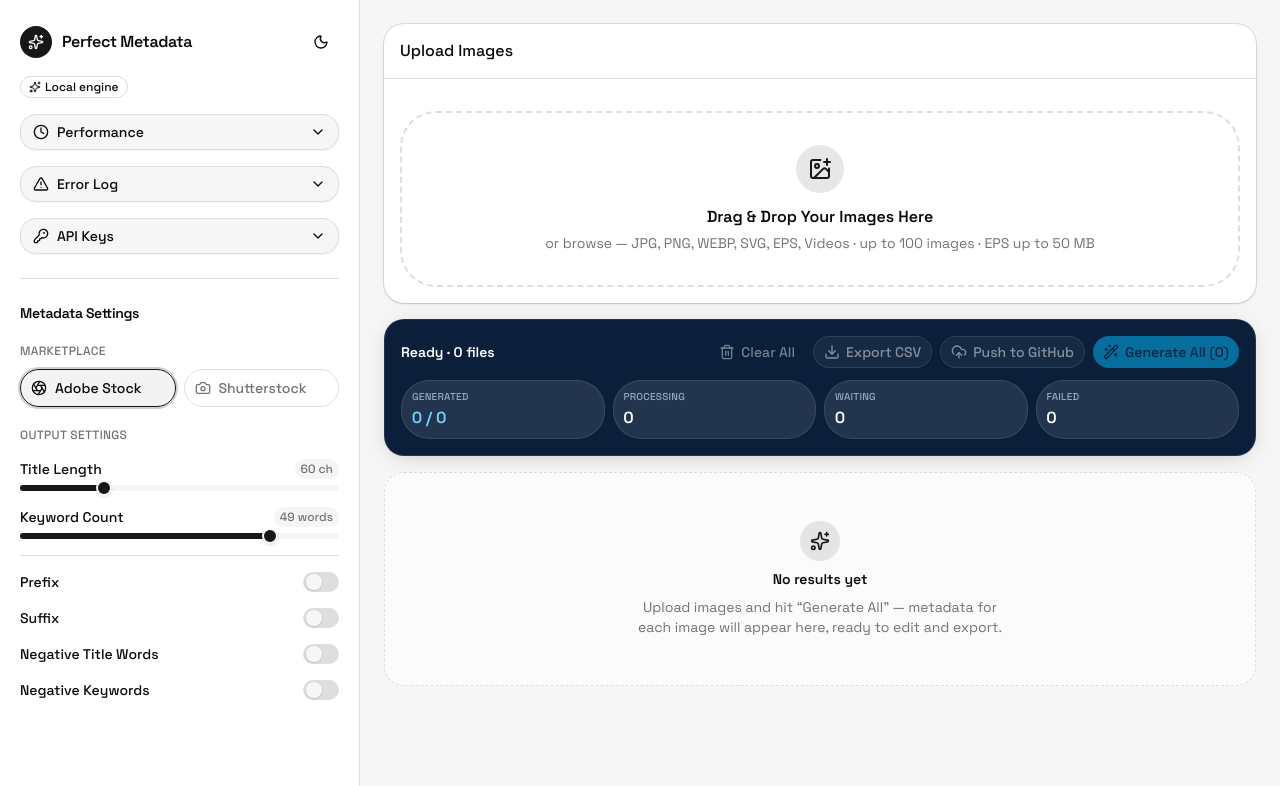
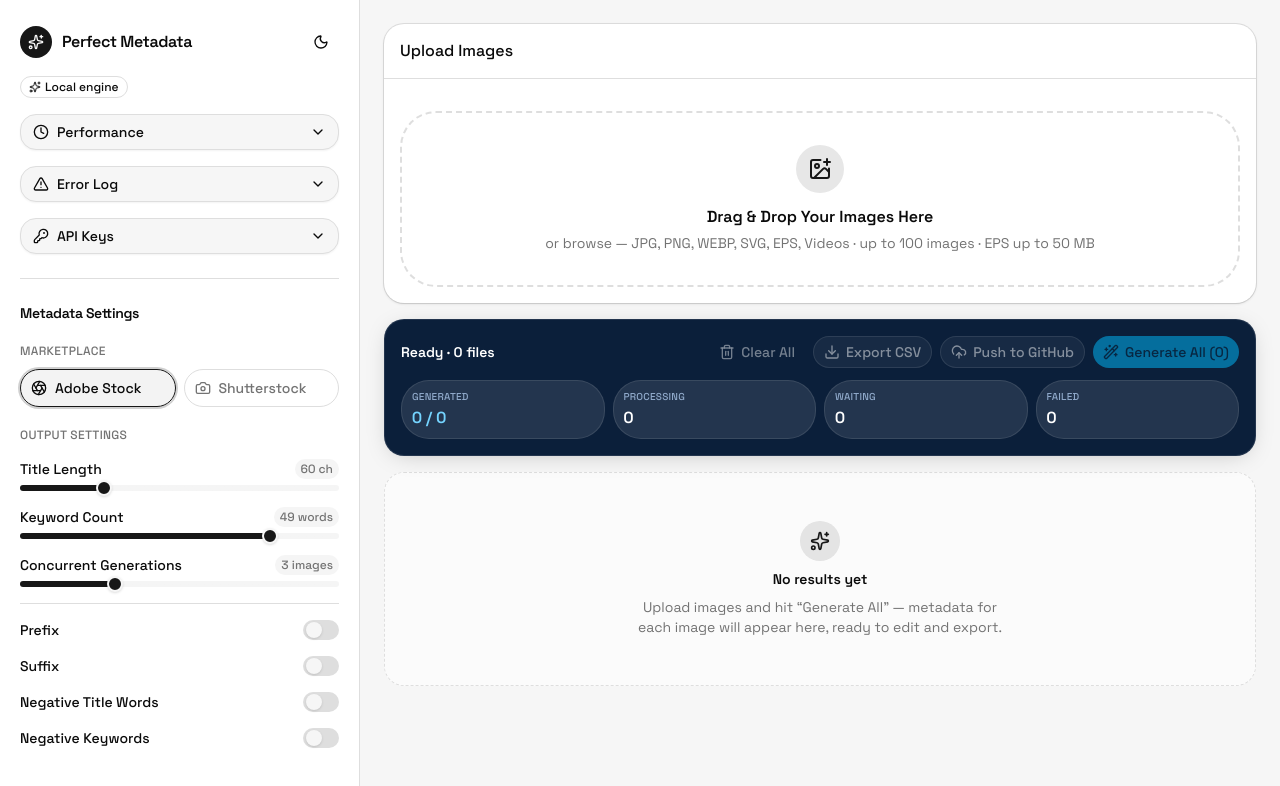
Before and after one commit to nahid1194-tech/perfect-metadata-ready, a Next.js app: page /app in a window 1280 px wide. Shown: the top 786 px of the page. Built offline with nearby package versions, Linux system fonts and the light colour scheme.

Commit message:
Make generation concurrency configurable (default 3, range 1-8)

```diff
--- a/src/components/dashboard/metadata-settings.tsx
+++ b/src/components/dashboard/metadata-settings.tsx
@@ -84,6 +84,14 @@ export function MetadataSettings() {
           min={5}
           max={60}
           onChange={(value) => setSettings({ keywordCount: value })}
+        />
+        <SliderRow
+          label="Concurrent Generations"
+          value={settings.maxConcurrent}
+          unit="images"
+          min={1}
+          max={8}
+          onChange={(value) => setSettings({ maxConcurrent: value })}
         />
 
         <div className="h-px bg-border" />
--- a/src/lib/generate.ts
+++ b/src/lib/generate.ts
@@ -366,6 +366,7 @@ export const DEFAULT_GENERATION_SETTINGS: GenerationSettings = {
   enableSuffix: false,
   enableNegativeTitleWords: false,
   enableNegativeKeywords: false,
+  maxConcurrent: 3,
 };
 
 function splitKeywordPhrase(phrase: string): string[] {
--- a/src/lib/queue.ts
+++ b/src/lib/queue.ts
@@ -821,7 +821,7 @@ export async function runQueue(
     }
   };
 
-  const CONCURRENCY = MAX_CONCURRENT_GENERATIONS;
+  const CONCURRENCY = Math.max(1, Math.min(8, store.settings.maxConcurrent || MAX_CONCURRENT_GENERATIONS));
 
   const runConcurrent = async (items: ImageAsset[]): Promise<void> => {
     let nextIndex = 0;
--- a/src/lib/types.ts
+++ b/src/lib/types.ts
@@ -206,6 +206,7 @@ export type GenerationSettings = {
   enableSuffix: boolean;
   enableNegativeTitleWords: boolean;
   enableNegativeKeywords: boolean;
+  maxConcurrent: number;
 };
 
 export type GitSyncConfig = {
--- a/src/store/use-app-store.ts
+++ b/src/store/use-app-store.ts
@@ -33,6 +33,7 @@ export const DEFAULT_SETTINGS: GenerationSettings = {
   enableSuffix: false,
   enableNegativeTitleWords: false,
   enableNegativeKeywords: false,
+  maxConcurrent: 3,
 };
 
 export const DEFAULT_GIT_CONFIG: GitSyncConfig = {
```
